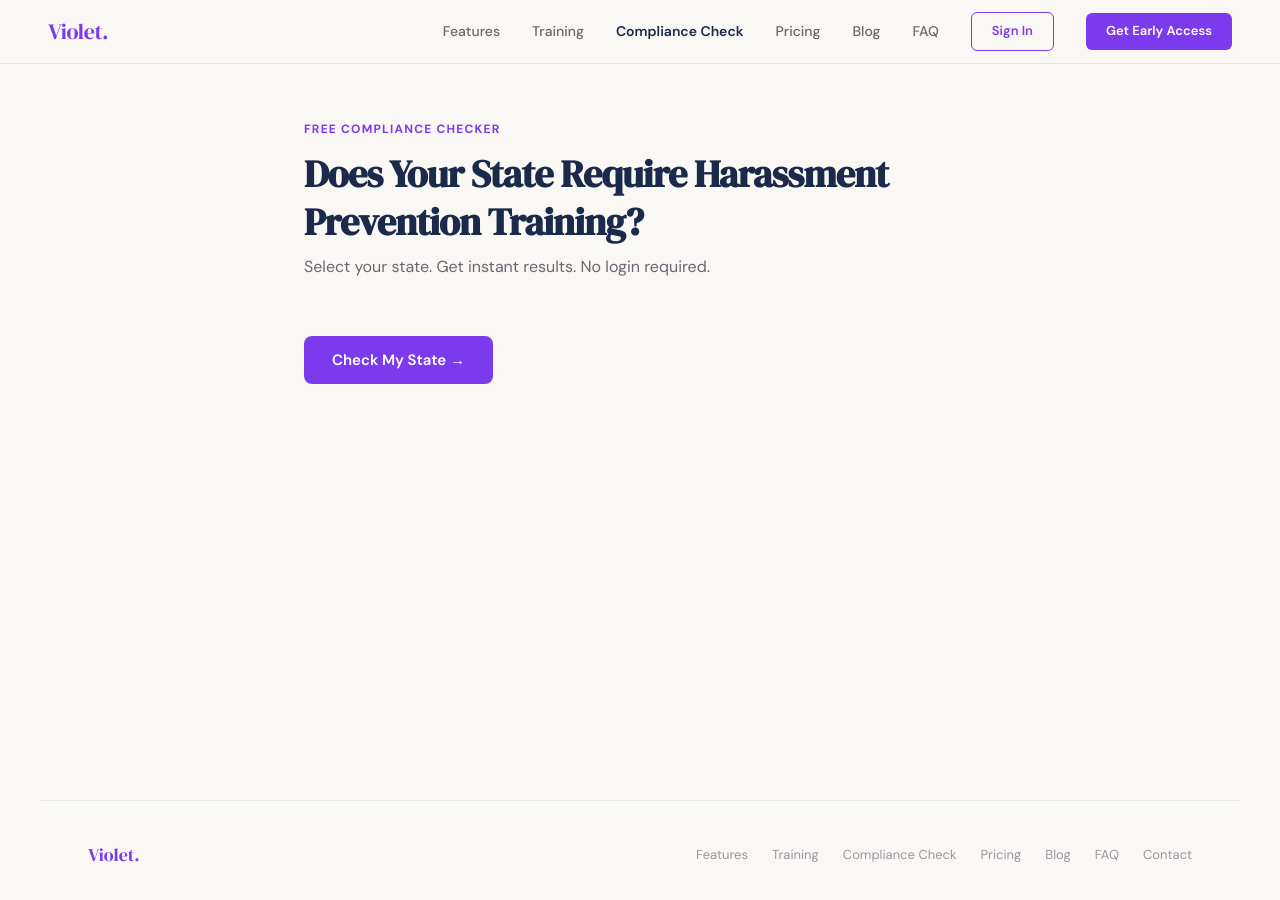
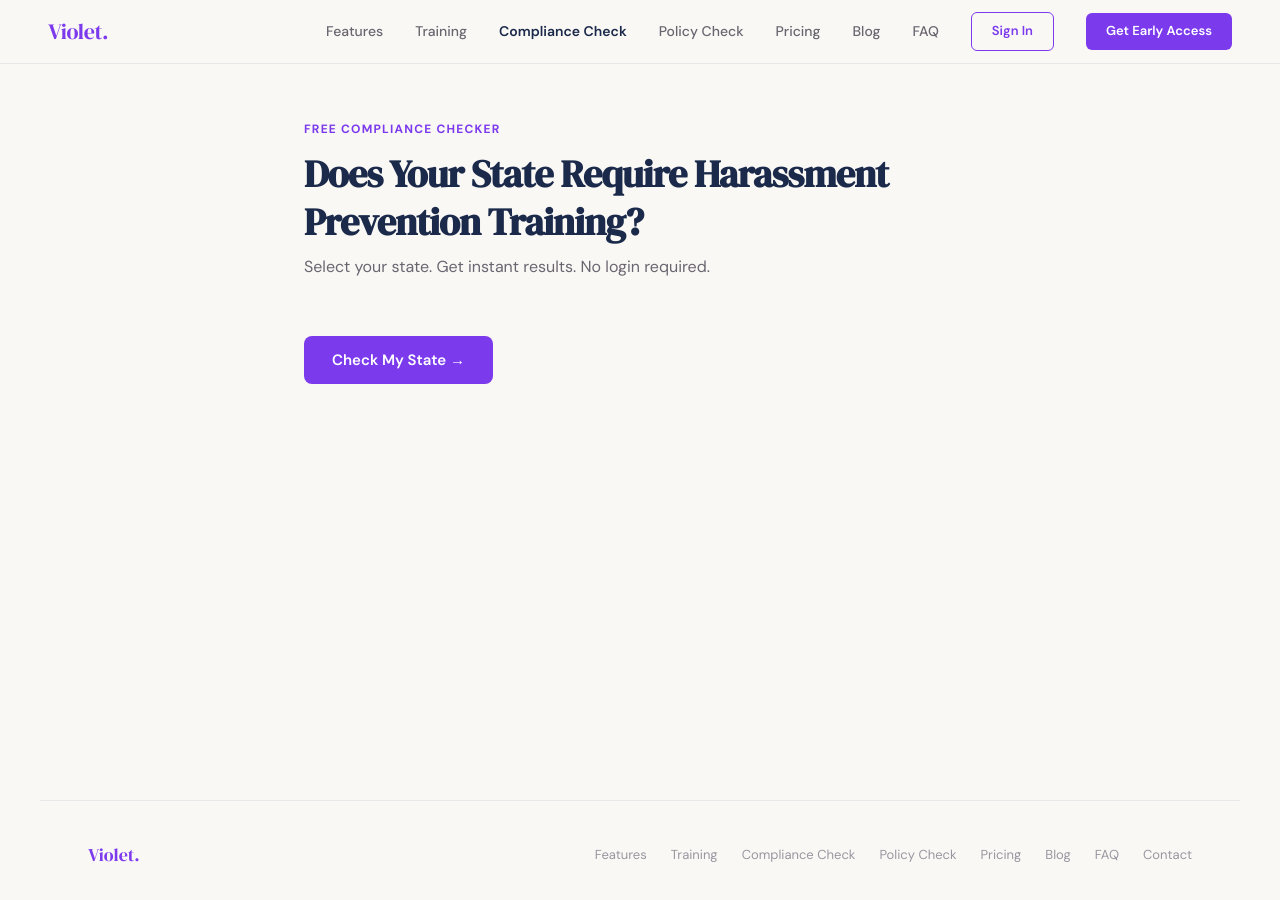
Before and after one commit to nina-eisenberg/violet-landing, a plain HTML site: page compliance-check.html in a window 1280 px wide. Drawn offline with Linux system fonts and the light colour scheme.

Commit message:
Add Policy Check link to nav on homepage and compliance check page
Co-Authored-By: Claude Opus 4.6 (1M context) <noreply@anthropic.com>

```diff
--- a/compliance-check.html
+++ b/compliance-check.html
@@ -308,6 +308,7 @@
     <a href="/#features">Features</a>
     <a href="/training">Training</a>
     <a href="/compliance-check" class="active">Compliance Check</a>
+    <a href="/policy-check">Policy Check</a>
     <a href="/#pricing">Pricing</a>
     <a href="/blog">Blog</a>
     <a href="/#faq">FAQ</a>
@@ -395,6 +396,7 @@
     <a href="/#features">Features</a>
     <a href="/training">Training</a>
     <a href="/compliance-check">Compliance Check</a>
+    <a href="/policy-check">Policy Check</a>
     <a href="/#pricing">Pricing</a>
     <a href="/blog">Blog</a>
     <a href="/#faq">FAQ</a>
```
Also changed, not shown: index.html (+1 -0 lines).
